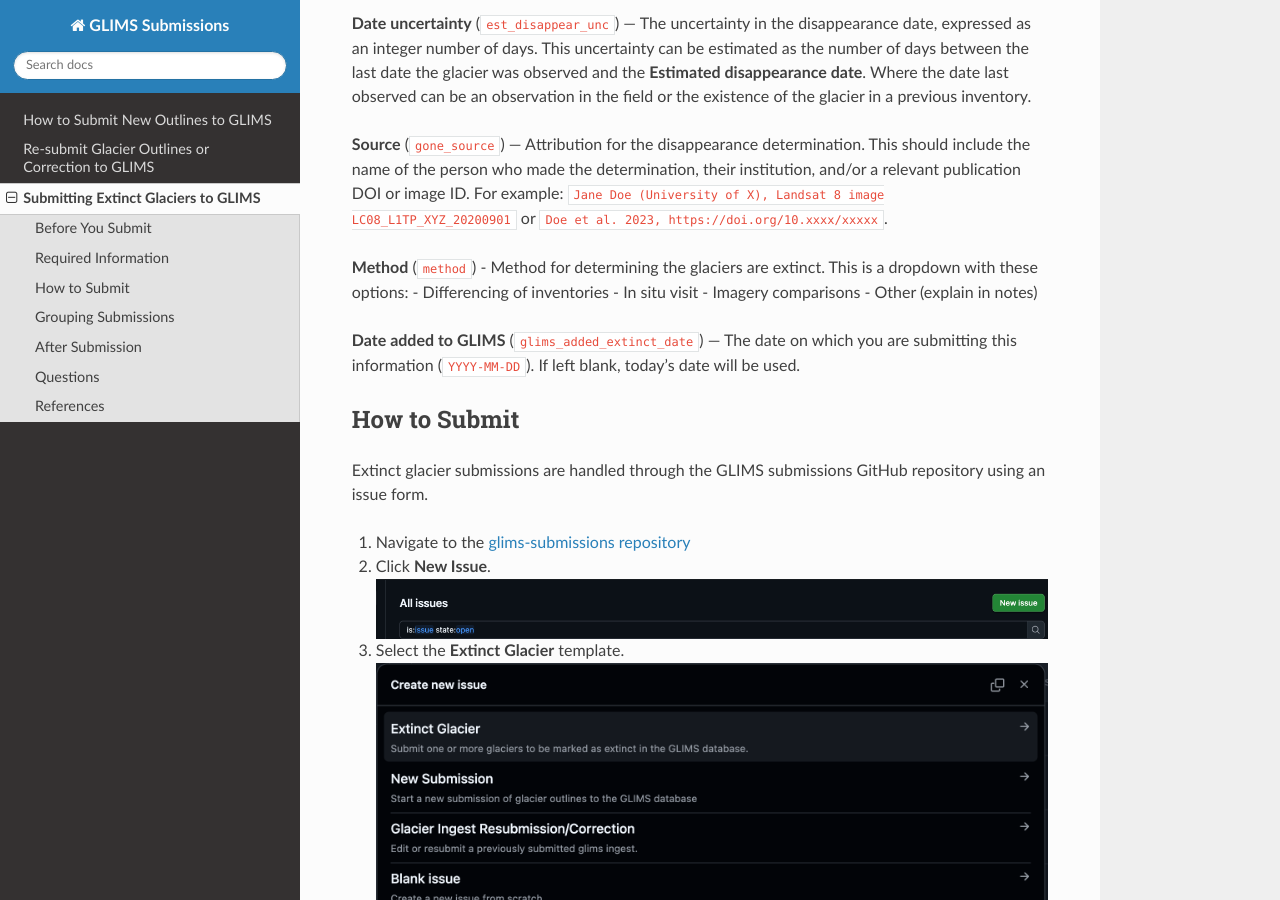
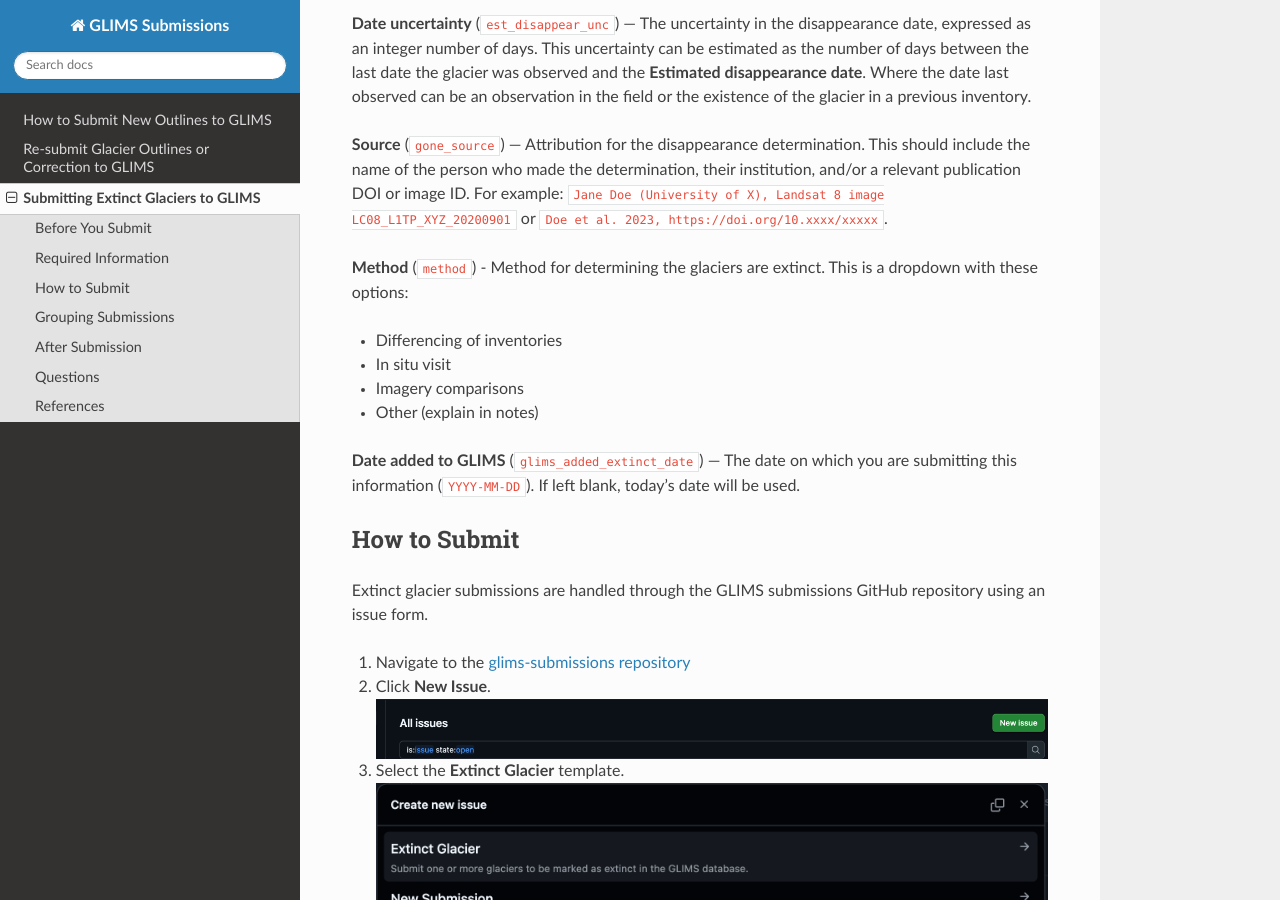
Before and after one commit to glims-nsidc/glims-submissions-docs, a Sphinx documentation site: the page built from docs/submitting_extinct_glaciers.md, in a window 1280 px wide and 900 px high, scrolled down 1247 px. Built offline with Sphinx 7.4.7 and the Read the Docs theme 3.1.0, drawn with Linux system fonts in a browser that asks for light colours.

Commit message:
fix bullet points

```diff
--- a/docs/submitting_extinct_glaciers.md
+++ b/docs/submitting_extinct_glaciers.md
@@ -37,10 +37,10 @@ For each glacier you are reporting as extinct, you will need the following:
 **Source** (`gone_source`) — Attribution for the disappearance determination. This should include the name of the person who made the determination, their institution, and/or a relevant publication DOI or image ID. For example: `Jane Doe (University of X), Landsat 8 image LC08_L1TP_XYZ_20200901` or `Doe et al. 2023, https://doi.org/10.xxxx/xxxxx`.
 
 **Method** (`method`) - Method for determining the glaciers are extinct. This is a dropdown with these options:
-    - Differencing of inventories
-    - In situ visit
-    - Imagery comparisons
-    - Other (explain in notes)
+* Differencing of inventories
+* In situ visit
+* Imagery comparisons
+* Other (explain in notes)
 
 **Date added to GLIMS** (`glims_added_extinct_date`) — The date on which you are submitting this information (`YYYY-MM-DD`). If left blank, today's date will be used.
 
```
